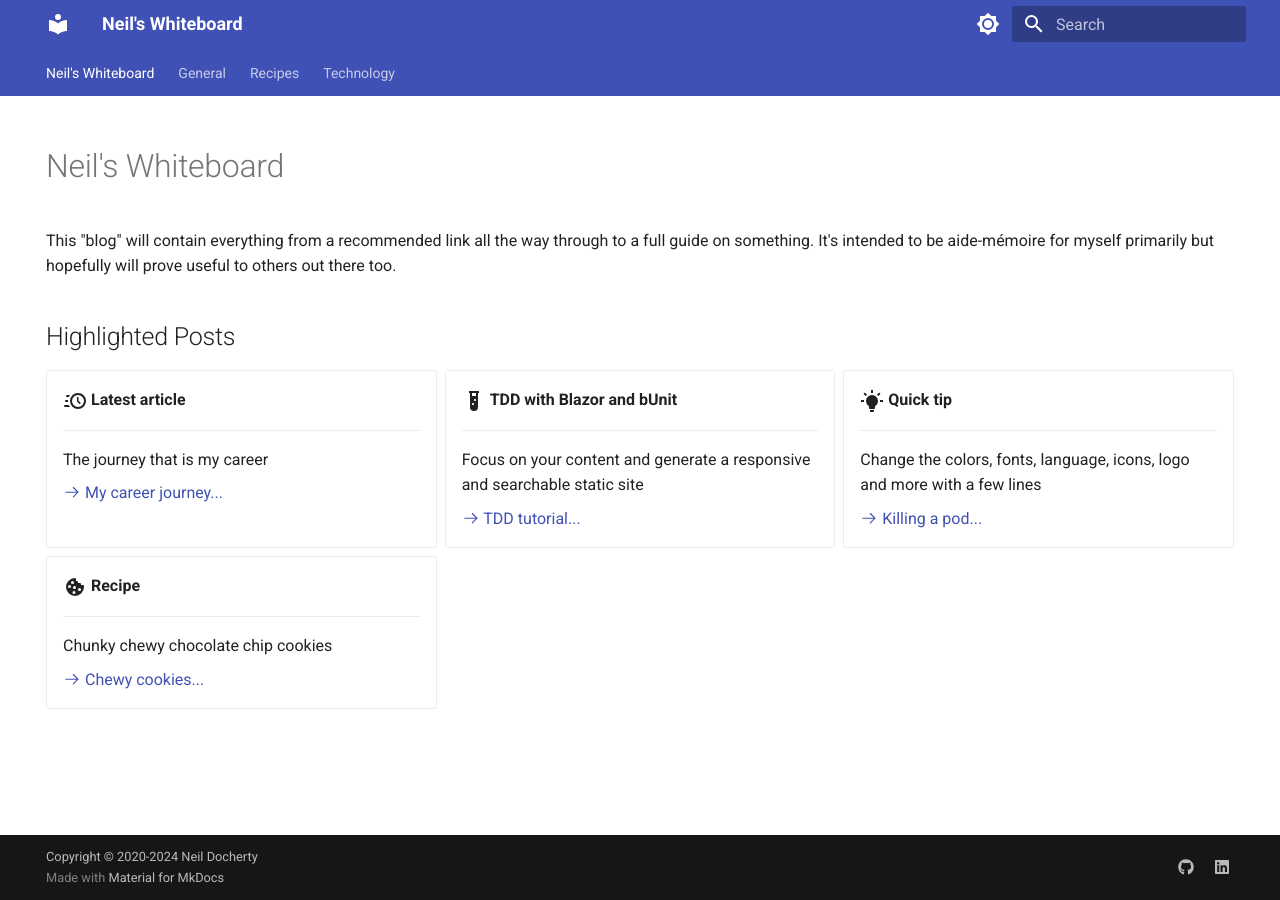
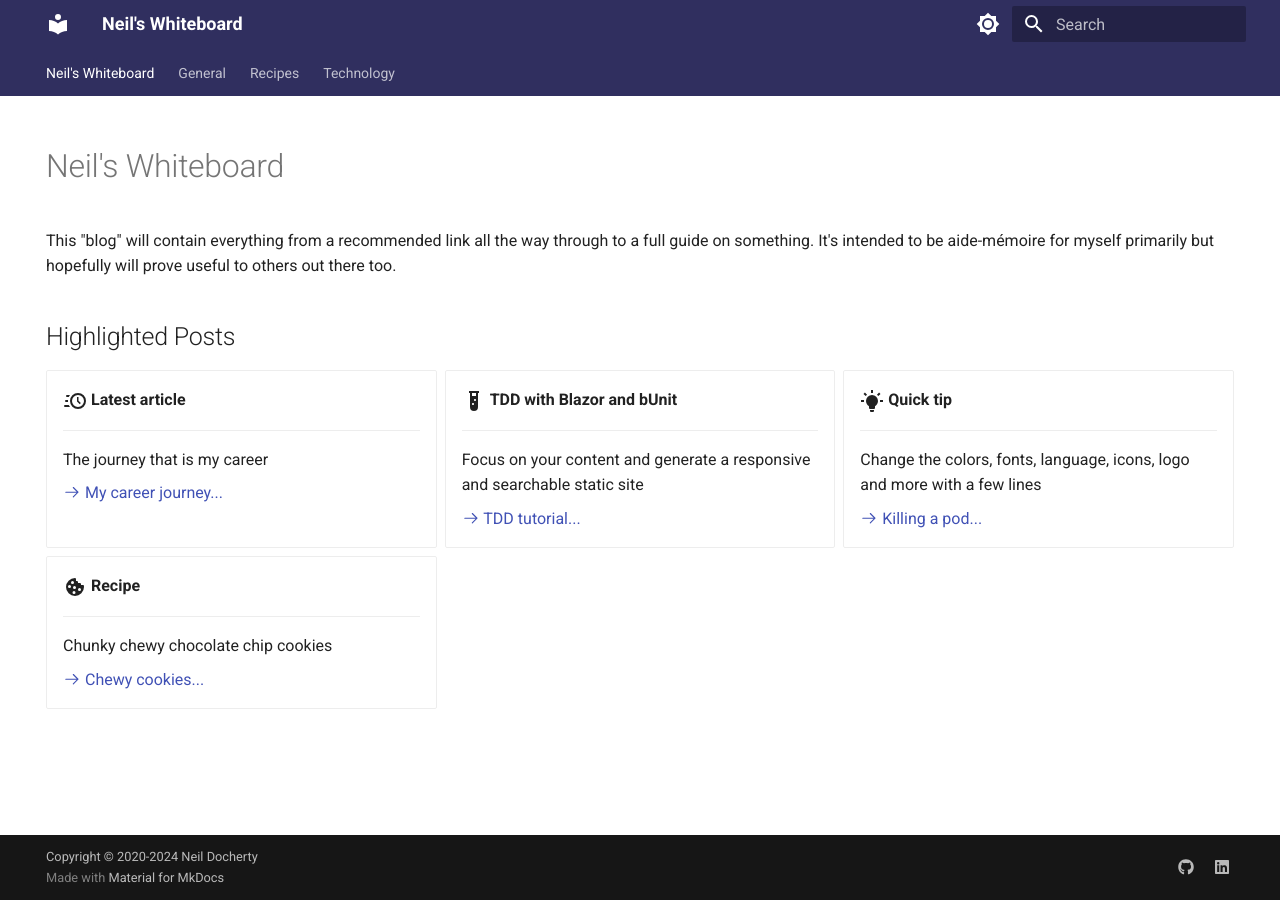
Before and after one commit to jabbermouth/blog, an MkDocs documentation site: the page built from docs/index.md, in a window 1280 px wide. Built offline with MkDocs 1.6.1 and Material for MkDocs 9.7.7, drawn with Linux system fonts in a browser that asks for light colours.

Commit message:
Customise header colour

```diff
--- /dev/null
+++ b/docs/css/jabbermouth.css
@@ -0,0 +1,3 @@
+.md-header, .md-tabs {
+  background-color: #302F5F;
+}
--- a/mkdocs.yml
+++ b/mkdocs.yml
@@ -61,3 +61,6 @@ extra:
       link: https://github.com/jabbermouth
     - icon: fontawesome/brands/linkedin
       link: https://www.linkedin.com/in/neil-docherty-74bb211/
+
+extra_css:
+  - css/jabbermouth.css
```
Also changed, not shown: 1 other file.
